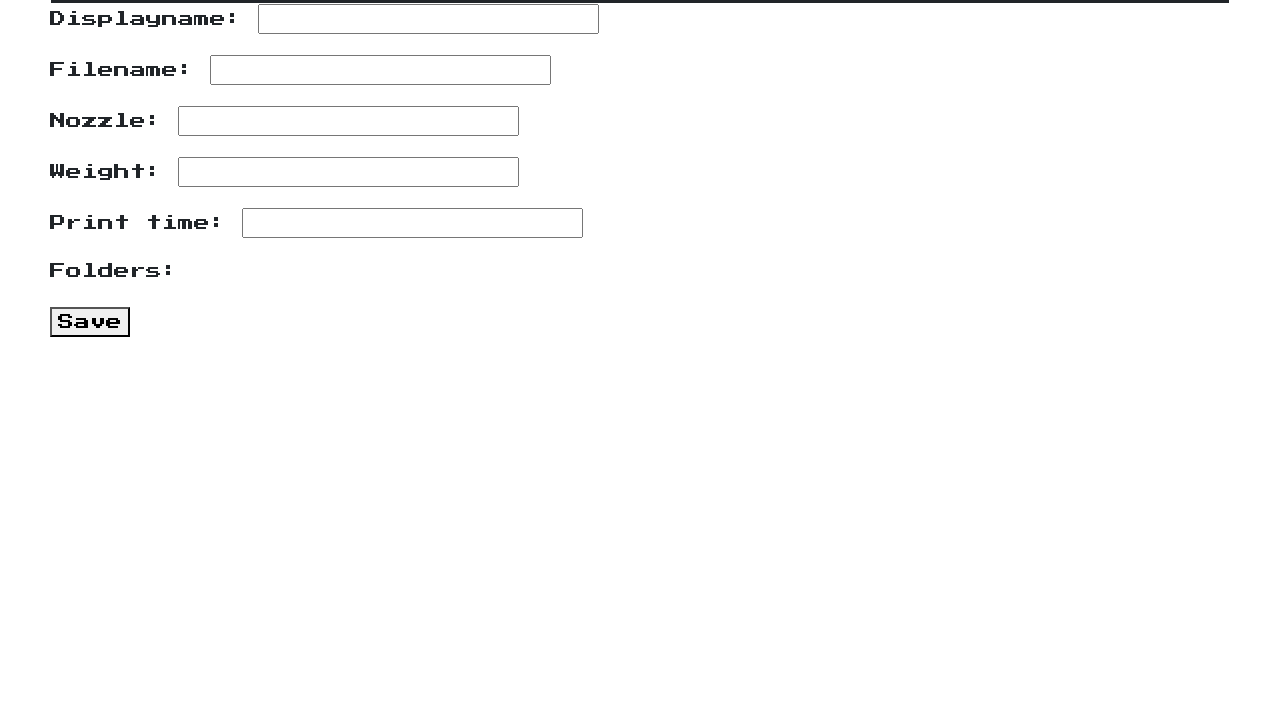
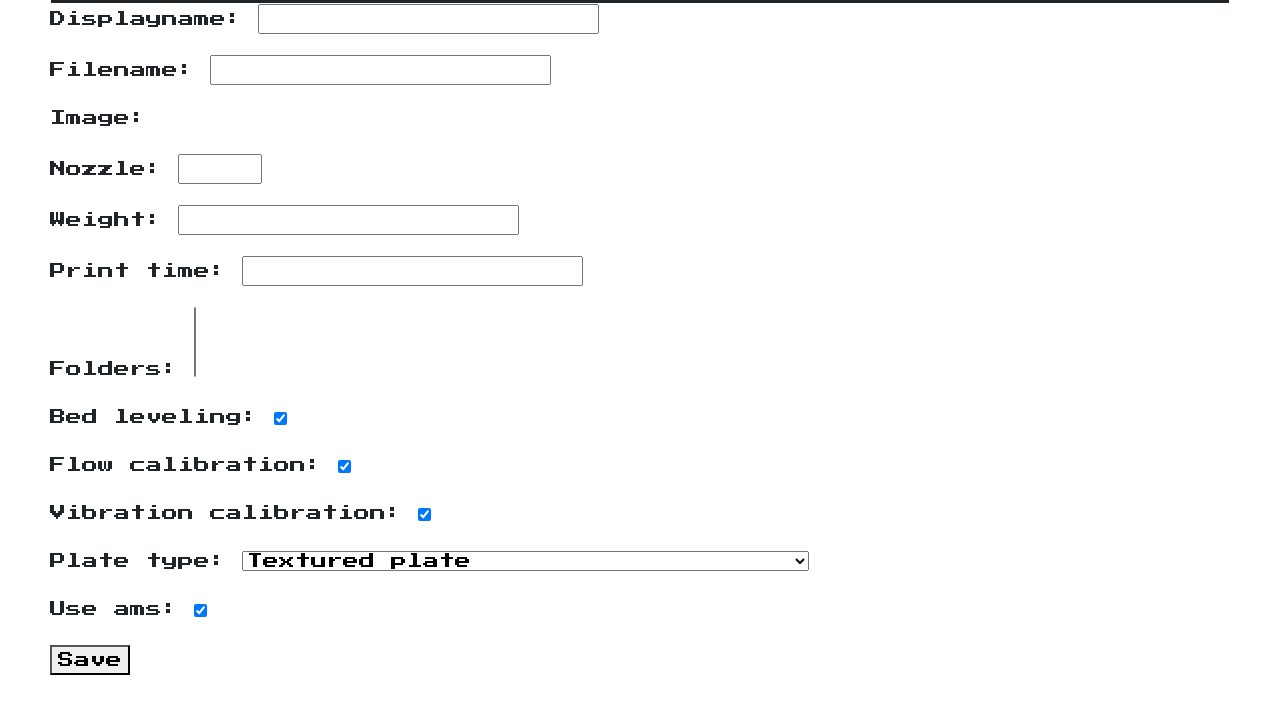
Before and after one commit to emmybearretro/EmmyBearFarms, a Django app: template templates/bambu/gcodefile_form.html in a window 1280 px wide. Shown: the part 186-911 px from the top of the page. Before the commit the page ends 523 px from the top, so only its background shows below. Run offline with Django 5.2, Linux system fonts and the light colour scheme; the template is opened without the code that fills it: values that come from a table or form of the project are taken from there, others are empty.

Commit message:
start of gcode edit
updated file list view
some other mods

```diff
--- a/bambu/forms.py
+++ b/bambu/forms.py
@@ -1,6 +1,8 @@
 # forms.py
 from django import forms
-from .models import GCodeFile, ProductionQueue, Printer, Folder
+from django.utils.safestring import mark_safe
+
+from .models import GCodeFile, ProductionQueue, Printer, Folder, PrintSettings, PLATE_CHOICES
 
 from .models import ThreeMF
 
@@ -33,7 +35,7 @@ class FilteredProductionQueueForm(forms.ModelForm):
         # Filter GCodeFile queryset by the filename if an instance exists
         if instance and instance.print_file:
             filename = instance.print_file.filename
-            self.fields['print_file'].queryset = GCodeFile.objects.filter(filename=filename).order_by('-revision')
+            self.fields['print_file'].queryset = GCodeFile.objects.filter(filename=filename).order_by('-timestamp')
 
         # Filter printers based on nozzle size if a print_file is selected or exists
         if instance and instance.print_file:
@@ -55,23 +57,80 @@ class FilteredProductionQueueForm(forms.ModelForm):
             # If no GCodeFile is specified, you might want to show all printers or none
             self.fields['printer'].queryset = Printer.objects.none()
 
-class GCodeFileForm(forms.ModelForm):
+
+class ImagePreviewWidget(forms.Widget):
+    def render(self, name, value, attrs=None, renderer=None):
+        if value and hasattr(value, 'url'):
+            return mark_safe(f'<img src="{value.url}" style="max-width: 200px; max-height: 200px;" />')
+        return ''
+
+class GCodeFileWithSettingsForm(forms.ModelForm):
     class Meta:
         model = GCodeFile
-        fields = ['displayname','filename', 'nozzle', 'weight', 'print_time', 'folders']
-        widgets = {
-            'displayname': forms.TextInput(attrs={'class': 'form-control'}),
-            'filename': forms.TextInput(attrs={'class': 'form-control','readonly': 'readonly'}),
-            'revision': forms.NumberInput(attrs={'class': 'form-control'}),
-            'nozzle': forms.TextInput(attrs={'class': 'form-control'}),
-            'weight': forms.TextInput(attrs={'class': 'form-control'}),
-            'print_time': forms.NumberInput(attrs={'class': 'form-control'}),
-            'folders': forms.CheckboxSelectMultiple(),
-        }
+        fields = ['displayname', 'filename', 'gcode', 'image', 'nozzle', 'weight', 'print_time', 'folders']
+
+    gcode = forms.FileField(
+        widget=forms.HiddenInput(attrs={'readonly': 'readonly'}),
+        required=False  # Since it's hidden and disabled, it shouldn't be required
+    )
+    filename = forms.CharField(
+        widget=forms.TextInput(attrs={'readonly': 'readonly'}),
+        required=False  # Since it's disabled, make it not required
+    )
+    image = forms.ImageField(
+        widget=ImagePreviewWidget,
+        required=False  # If editing, we don't want to force re-upload
+    )
+    nozzle = forms.FloatField(
+        widget=forms.NumberInput(attrs={
+            'step': '0.1',  # Adjust the step value as needed
+            'min': '0.1',   # Set a minimum value if applicable
+            'max': '1.0'    # Set a maximum value if applicable
+        }),
+        required=True  # Assuming nozzle size is always required
+    )
+
+    # Include fields for PrintSettings directly in the form
+    bed_leveling = forms.BooleanField(required=False, initial=True)
+    flow_calibration = forms.BooleanField(required=False, initial=True)
+    vibration_calibration = forms.BooleanField(required=False, initial=True)
+    plate_type = forms.ChoiceField(choices=PLATE_CHOICES)
+    use_ams = forms.BooleanField(required=False, initial=True)
 
     def __init__(self, *args, **kwargs):
         super().__init__(*args, **kwargs)
         self.fields['folders'].queryset = Folder.objects.all()
+        instance = kwargs.get('instance')
+        if instance and instance.gcode:
+            # Add a way to display the current file name since the input is hidden
+            self.initial['gcode'] = instance.gcode.name
+            self.initial['filename'] = instance.filename
+            self.initial['image'] = instance.image
+            self.initial['nozzle'] = instance.nozzle
+
+    def save(self, commit=True):
+        gcode_file = super().save(commit=False)
+        if commit:
+            if not gcode_file.print_settings_id:  # If there's no existing PrintSettings
+                settings = PrintSettings.objects.create(
+                    bed_leveling=self.cleaned_data['bed_leveling'],
+                    flow_calibration=self.cleaned_data['flow_calibration'],
+                    vibration_calibration=self.cleaned_data['vibration_calibration'],
+                    plate_type=self.cleaned_data['plate_type'],
+                    use_ams=self.cleaned_data['use_ams']
+                )
+                gcode_file.print_settings = settings
+            else:  # Update existing PrintSettings
+                settings = gcode_file.print_settings
+                settings.bed_leveling = self.cleaned_data['bed_leveling']
+                settings.flow_calibration = self.cleaned_data['flow_calibration']
+                settings.vibration_calibration = self.cleaned_data['vibration_calibration']
+                settings.plate_type = self.cleaned_data['plate_type']
+                settings.use_ams = self.cleaned_data['use_ams']
+                settings.save()
+
+            gcode_file.save()
+        return gcode_file
 
 
 
@@ -99,4 +158,4 @@ class SendPrintJobForm(forms.ModelForm):
         if instance:
             # Filter GCodeFile queryset by the filename of the current print_file
             filename = instance.print_file.filename
-            self.fields['print_file'].queryset = GCodeFile.objects.filter(filename=filename).order_by('-revision')
+            self.fields['print_file'].queryset = GCodeFile.objects.filter(filename=filename).order_by('-timestamp')
--- a/bambu/models.py
+++ b/bambu/models.py
@@ -1,8 +1,10 @@
 import hashlib
 from fileinput import filename
 from io import BytesIO
+
+from django.core.exceptions import ValidationError
 from django.core.files import File
-from django.db import models
+from django.db import models, IntegrityError
 from zipfile import ZipFile
 import xmltodict
 from django.db.models import FileField
@@ -154,6 +156,40 @@ class Folder(models.Model):
     def __str__(self):
         return self.name
 
+
+class PrintSettings(models.Model):
+
+    #we will do default mappings for ams
+    # virtual plate, skipped objects
+    # etc
+    # when sent to a printer, there will be the option to uncheck the defaults
+    bed_leveling = models.BooleanField(default=True)
+    flow_calibration = models.BooleanField(default=True)
+    vibration_calibration = models.BooleanField(default=True)
+    plate_type = models.CharField(
+        max_length=20,  # Adjust based on the longest option
+        choices=PLATE_CHOICES,
+        default="textured_plate",  # Set a default if needed
+    )
+    use_ams = models.BooleanField(default=True)
+    ams_mapping = []
+    skip_objects = []
+
+    # # Basic print settings
+    # bed_temperature = models.FloatField(default=60.0)
+    # nozzle_temperature = models.FloatField(default=200.0)
+    # print_speed = models.FloatField(default=60.0)
+    # layer_height = models.FloatField(default=0.2)
+    # infill_percentage = models.FloatField(default=20.0)
+    # supports = models.BooleanField(default=False)
+    # raft = models.BooleanField(default=False)
+    # Add more fields as needed for your specific printer or slicer settings
+
+    def __str__(self):
+        return f"Settings: {self.bed_temperature}°C bed, {self.nozzle_temperature}°C nozzle"
+
+
+
 class GCodeFile(models.Model):
     timestamp = models.DateTimeField(auto_now_add=True)
     gcode = models.FileField(upload_to='gcode', null=False, blank=False)
@@ -166,6 +202,8 @@ class GCodeFile(models.Model):
     print_time = models.FloatField(null=False, blank=False)
     folders = models.ManyToManyField(Folder)
 
+    print_settings = models.OneToOneField(PrintSettings, on_delete=models.CASCADE, related_name='gcode_file', null=True, blank=True)
+
 
     @property
     def is_latest(self):
@@ -173,7 +211,9 @@ class GCodeFile(models.Model):
         return self.timestamp == latest
 
     def image_tag(self):
-        return mark_safe('<img src="media/%s" width="150" height="150" />' % (self.image.name))
+        k = mark_safe('<img src="/media/%s" width="150" height="150" />' % (self.image.name))
+        i = 0
+        return k
 
     image_tag.short_description = 'Image'
 
@@ -198,6 +238,12 @@ class GCodeFile(models.Model):
         return str(
             f" {self.filename}")
 
+    def save(self, *args, **kwargs):
+        if not self.pk:
+            self.print_settings = PrintSettings.objects.create()
+            self.print_settings.save()
+        super().save(*args, **kwargs)
+
 
 PRIORITY_CHOICES = [
     (0, 'Lowest'),
@@ -221,20 +267,20 @@ class ProductionQueue(models.Model):
     priority = models.IntegerField(choices=PRIORITY_CHOICES, default=0)
     duration = models.FloatField(null=False, blank=False,default=0.0)
     printer = models.ForeignKey(Printer, null=True, blank=True, on_delete=models.CASCADE)
-    bed_leveling = models.BooleanField(default=True, null=False, blank=False)
-    use_ams = models.BooleanField(default=False, null=False, blank=False)
-    plate_type = models.CharField(
-        max_length=20,  # Adjust based on the longest option
-        choices=PLATE_CHOICES,
-        default="textured_plate",  # Set a default if needed
-    )
+
+    print_settings = models.OneToOneField(PrintSettings, on_delete=models.CASCADE, related_name='production_queue', null=True, blank=True)
 
     def __str__(self):
         return str(f"{self.priority} - {self.print_file.filename}")
 
     def save(self, *args, **kwargs):
-        self.duration = self.print_file.print_time
-        super(ProductionQueue, self).save(*args, **kwargs)
+        if self.completed and self.id:
+            # If it's completed, check if any fields have been modified
+            original = ProductionQueue.objects.get(id=self.id)
+            for field in self._meta.fields:
+                if getattr(self, field.name) != getattr(original, field.name):
+                    raise ValidationError(f"Cannot modify {field.name} after the queue is completed.")
+        super().save(*args, **kwargs)
 
 
     @property
@@ -359,17 +405,38 @@ class ThreeMF(models.Model):
                 png = zip_file.read(f"Metadata/plate_{plate['index']}.png")
                 if (md5 != md5_file):
                     print("MD5 mismatch")
-                g = GCodeFile()
-                g.filename = f"{self.file.name}_plate{plate['index']}.gcode"
-                g.gcode.save(md5, File(BytesIO(gcode)), save=False)
-                g.image.save(f"{md5}.png", File(BytesIO(png)), save=False)
-                g.nozzle = plate['nozzle_diameters']
-                g.weight = plate['weight']
-                g.print_time = float(plate['prediction'])
-                g.md5 = md5
-                g.save()
 
+                try:
+                    # Check if the md5 already exists
+                    if GCodeFile.objects.filter(md5=md5).exists():
+                        # MD5 exists, skip creating new GCodeFile
+                        print(f"MD5 {md5} already exists. Skipping creation.")
+                    else:
+                        k = None
+                        try:
+                            k = Folder.objects.order_by('id').first()
+                            if k is None:
+                                k = Folder.objects.create(name="DEFAULT")
+                        except Exception as e:
+                            print(e)
+
+                        g = GCodeFile()
+
+                        g.filename = f"{self.file.name}_plate{plate['index']}.gcode"
+                        g.displayname = f"{self.file.name}"
+                        g.gcode.save(md5, File(BytesIO(gcode)), save=False)
+                        g.image.save(f"{md5}.png", File(BytesIO(png)), save=False)
+                        g.nozzle = plate['nozzle_diameters']
+                        g.weight = plate['weight']
+                        g.print_time = float(plate['prediction'])
+                        g.md5 = md5
+                        g.save()
+                        g.folders.add(k)
+                        g.save()
+                        print(f"New GCodeFile with MD5 {md5} created.")
+                except IntegrityError:
+                    # This catches any unique constraint violation if md5 is set to unique
+                    print(f"Could not create GCodeFile. MD5 {md5} might already be in use.")
         except Exception as e:
             print(f"{e}")
-            pass
         #super(ThreeMF, self).save(*args, **kwargs)
--- a/templates/bambu/productionqueue_form.html
+++ b/templates/bambu/productionqueue_form.html
@@ -1,7 +1,7 @@
 {% extends 'base.html' %}
 
 {% block content %}
-<!-- your_app/templates/your_app/yourmodel_update_form.html -->
+
 <form method="post">
     {% csrf_token %}
     {{ form.as_p }}
--- a/templates/base.html
+++ b/templates/base.html
@@ -50,9 +50,7 @@
 
 {% block content %}
 {% endblock %}
-<!--
-<script src="{% static 'tuicss.min.js' %}"></script>
--->
+
 <script>
     document.addEventListener('DOMContentLoaded', function() {
   var dialog = document.getElementById('dialog-default');
```
Also changed, not shown: bambu/views.py (+12 -8 lines), templates/bambu/file_list_view.html (+9 -4 lines).
